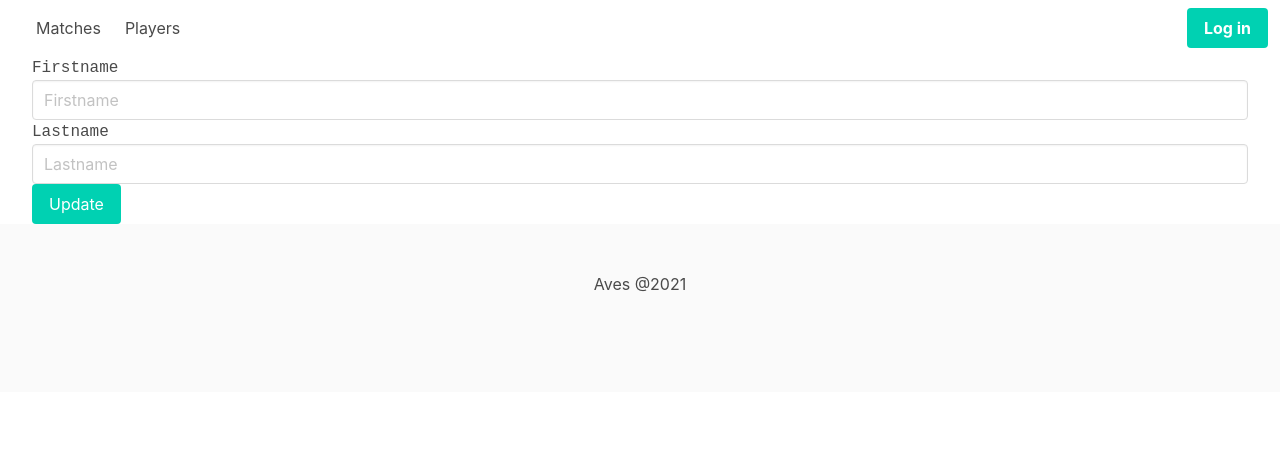
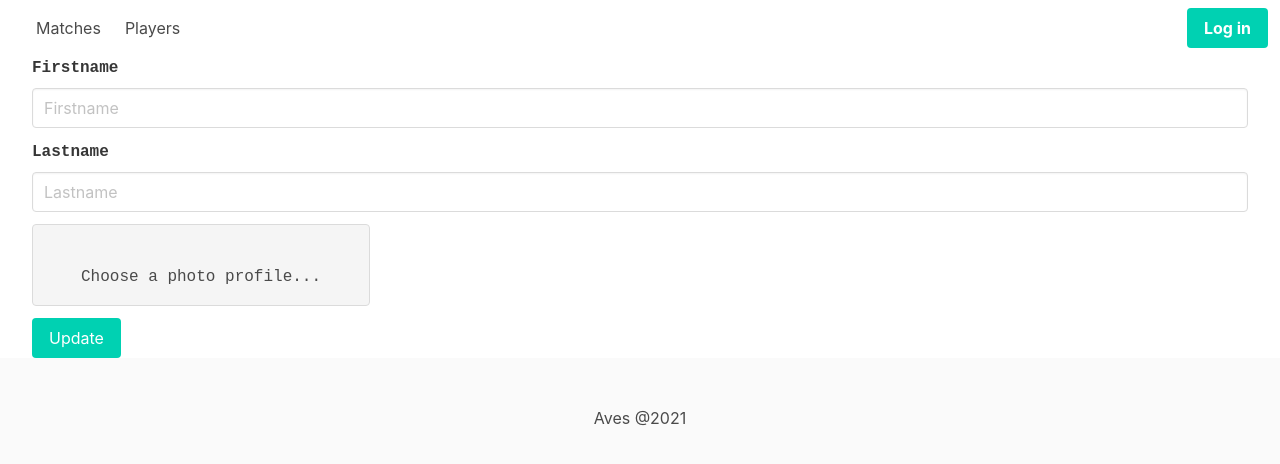
Before and after one commit to rubinhozzz/football-api, a React (Create React App) app in the folder web/: page /players/update/1 in a window 1280 px wide. Shown: the top 464 px of the page. Built offline with nearby package versions, Linux system fonts and the light colour scheme; no server answers.

Commit message:
Add initial file upload functionality

```diff
--- a/web/src/components/NewPlayer.js
+++ b/web/src/components/NewPlayer.js
@@ -4,8 +4,22 @@ import PlayerForm from './PlayerForm';
 
 function NewPlayer(props) {
 
-	async function handleSubmit(firstname, lastname) {
-		const response = await axios.post('players/add', {firstname: firstname, lastname: lastname});
+	async function handleSubmit(firstname, lastname, file) {
+		//let data = {firstname: firstname, lastname: lastname}
+		let headers = {};
+		const formData = new FormData();
+		formData.append('firstname', firstname);
+		formData.append('lastname', lastname);
+		if (file) {
+			//data['file'] = file;
+			headers = {"Content-Type": "multipart/form-data"};
+			formData.append('file', file);
+		}
+		console.log(headers);
+		const response = await axios.post('players/add',
+			formData,
+			headers
+		);
 	}
 
 	return (
--- a/web/src/components/PlayerForm.js
+++ b/web/src/components/PlayerForm.js
@@ -4,10 +4,16 @@ import axios from 'axios';
 function PlayerForm(props) {
 	const [firstname, setFirstname] = useState('');
 	const [lastname, setLastname] = useState('');
+	const [file, setFile] = useState(null);
+
+	function handleFile(event) {
+		setFile(event.target.files[0])
+	}
 
 	function handleSubmit(event) {
 		event.preventDefault();
-		props.handleSubmit(firstname, lastname);
+		console.log(file);
+		props.handleSubmit(firstname, lastname, file);
 	}
 
 	useEffect(() => {
@@ -23,15 +29,30 @@ function PlayerForm(props) {
 
 	return (
 		<form onSubmit={handleSubmit} method="post">
-			<div>
-				<label>Firstname</label>
+			<div className="field">
+				<label className="label">Firstname</label>
 				<input type="text" className="input" placeholder="Firstname" name="firstname" value={firstname} onChange={e => setFirstname(e.target.value)}/>
 			</div>
-			<div>
-				<label>Lastname</label>
+			<div className="field">
+				<label className="label">Lastname</label>
 				<input type="text" className="input" placeholder="Lastname" name="lastname" value={lastname} onChange={e => setLastname(e.target.value)}/>
 			</div>
-			<button className="button is-primary" type="submit">{props.buttonLabel}</button>
+			<div className="field file is-boxed">
+				<label className="file-label">
+					<input className="file-input" type="file" name="file" onChange={handleFile}/>
+					<span className="file-cta">
+						<span className="file-icon">
+						<i className="fas fa-upload"></i>
+						</span>
+						<span className="file-label">
+						Choose a photo profile...
+						</span>
+					</span>
+				</label>
+			</div>
+			<div className="field">
+				<button className="button is-primary" type="submit">{props.buttonLabel}</button>
+			</div>
 		</form>
 	)
 }
--- a/web/src/components/UpdatePlayer.js
+++ b/web/src/components/UpdatePlayer.js
@@ -5,11 +5,16 @@ import PlayerForm from './PlayerForm';
 function UpdatePlayer(props) {
 	const [id, setId] = useState(props.match.params.id);
 
-	async function handleSubmit(firstname, lastname) {
+	async function handleSubmit(firstname, lastname, file) {
 		const data = {
 			firstname,
-			lastname
+			lastname,
+			file
 		}
+		const formData = new FormData();
+		formData.append('firstname', firstname);
+		formData.append('lastname', lastname);
+		formData.append('file', file);
 		const response = await axios.put(`players/${id}`, {firstname: firstname, lastname: lastname});
 		console.log(response);
 	}
```
Also changed, not shown: 1 other file (tests, documents, lock files or other folders).
